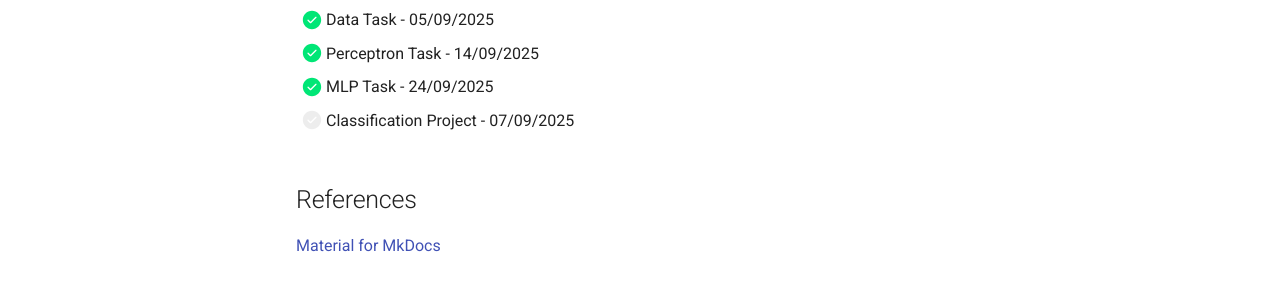
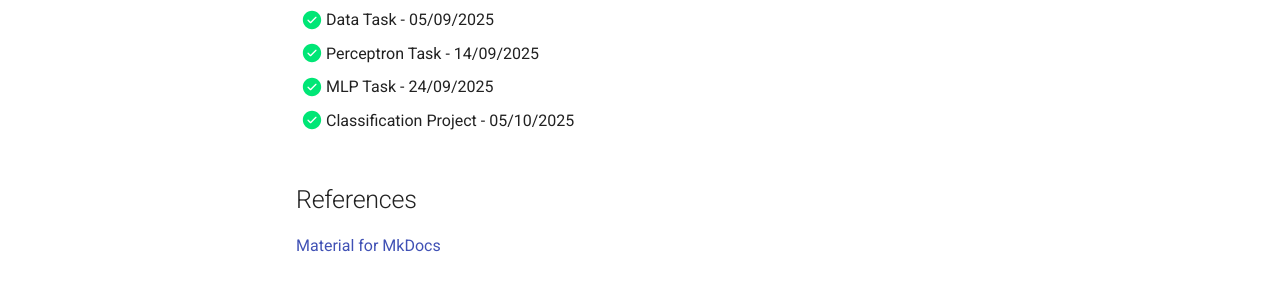
Before and after one commit to LuccaHiratsuca/neural-networks-coursework, an MkDocs documentation site: the page built from docs/index.md, in a window 1280 px wide. Shown: the part 505-805 px from the top of the page. Built offline with MkDocs 1.6.1 and Material for MkDocs 9.7.7, drawn with Linux system fonts in a browser that asks for light colours; comment, search, counter and statistics services are not loaded.

Commit message:
feat: update docs

```diff
--- a/docs/index.md
+++ b/docs/index.md
@@ -20,7 +20,7 @@ Each dealiverable exercise was made individually
 
 - [x] MLP Task - 24/09/2025
 
-- [ ] Classification Project - 07/09/2025
+- [x] Classification Project - 05/10/2025
 
 
 ## References
```
